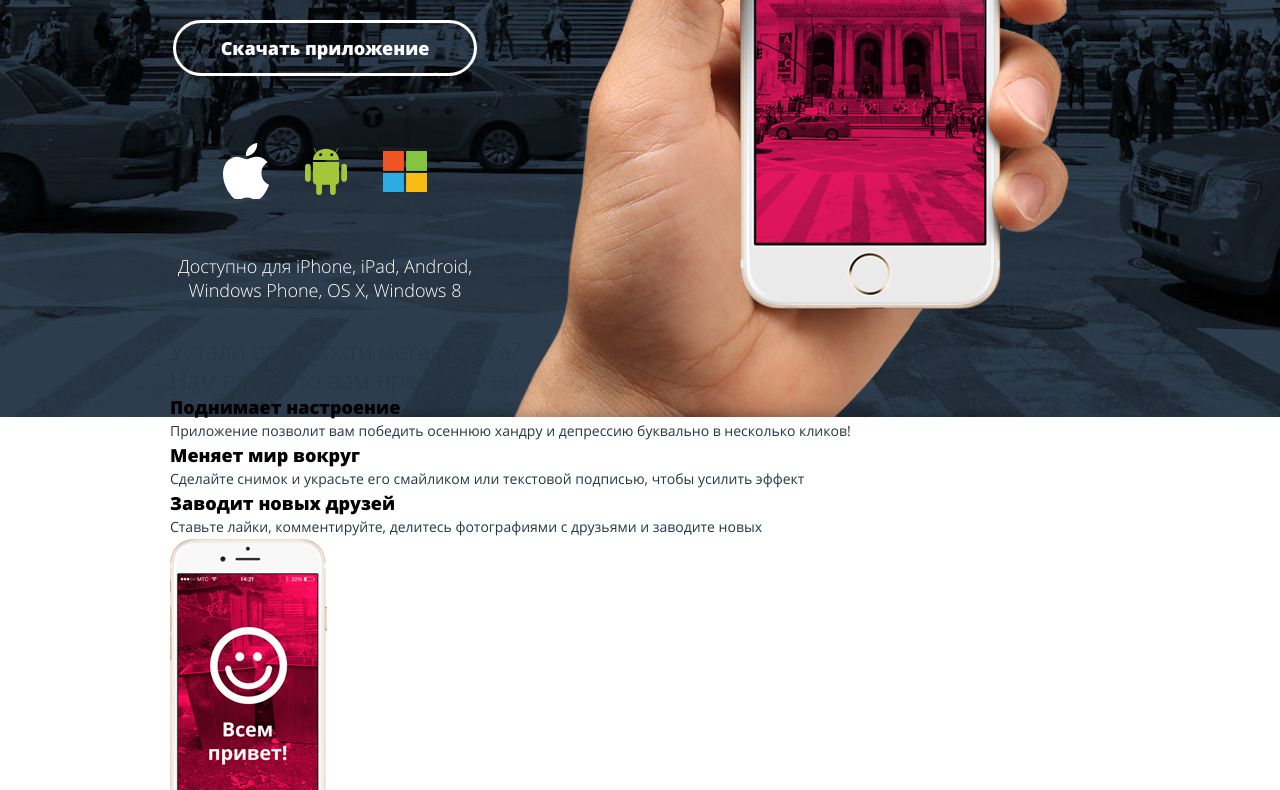
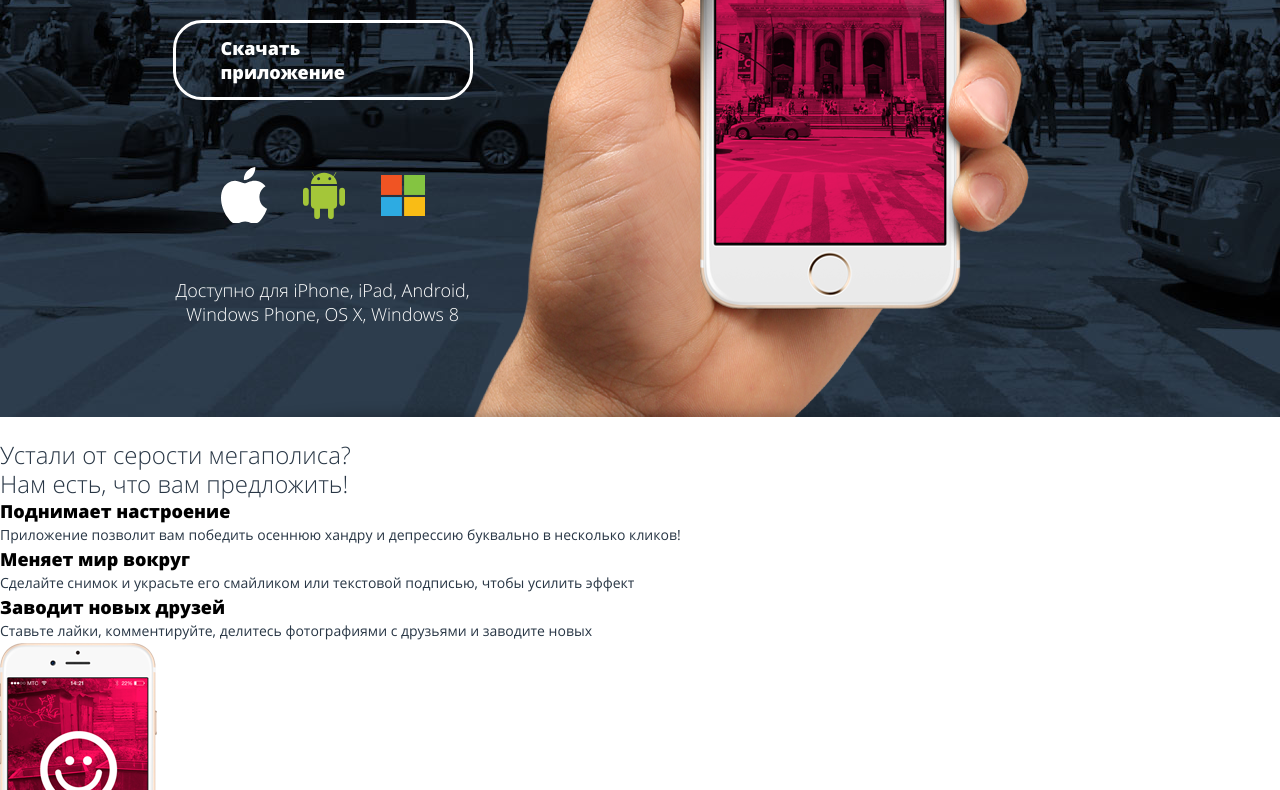
Before and after one commit to DmitryGytnikov/1477249-pink-20, a website: page source/index.html in a window 1280 px wide. Shown: the part 436-1226 px from the top of the page. Drawn offline with nearby package versions, Linux system fonts and the light colour scheme; files that its build step writes are made by us from their sources.

Commit message:
Исправляет верстку блока .title на index.html

```diff
--- a/source/index.html
+++ b/source/index.html
@@ -62,6 +62,8 @@
       </div>
     </div>
 
+    <div class="title__download--container">
+
       <div class="title__download download">
         <h2 class="visually-hidden">Скачать приложение Pink</h2>
         <a class="download__btn" href="https://www.apple.com/ru/ios/app-store/" target="_blank">
@@ -89,7 +91,8 @@
         </p>
       </div>
 
-    <div class="container">
+    </div>
+
 
       <section class="advanteges">
         <h2 class="visually-hidden">Преимущества Pink</h2>
@@ -154,7 +157,6 @@
         </ul>
       </div>
 
-    </div>
 
   </main>
   <footer class="footer">
--- a/source/sass/blocks/advanteges.scss
+++ b/source/sass/blocks/advanteges.scss
@@ -38,3 +38,15 @@
     background-position: 0 0;
   }
 }
+
+@media (min-width: 660px) {
+  .advanteges {
+    padding-top: 75px;
+  }
+}
+
+@media (min-width: 980px) {
+  .advanteges {
+    padding-top: 80px;
+  }
+}
--- a/source/sass/blocks/download.scss
+++ b/source/sass/blocks/download.scss
@@ -84,7 +84,7 @@
 @media (min-width: 660px) {
   .download {
     background-color: transparent;
-    margin-left: -310px;
+    width: 300px;
   }
 
   .download__btn {
@@ -104,10 +104,6 @@
 }
 
 @media (min-width: 980px) {
-  .download {
-    margin-left: -630px;
-  }
-
   .download__btn {
     margin-bottom: 67px;
   }
--- a/source/sass/blocks/title.scss
+++ b/source/sass/blocks/title.scss
@@ -24,7 +24,7 @@
   }
 }
 
-@media (min-width: 320px) {
+@media (min-width: 321px) {
   .title {
     background-image: url("../img/bg-back-tablet@1x.jpg");
   }
@@ -45,11 +45,16 @@
     line-height: 48px;
 
     &::before {
-      width: 660px;
+      width: 650px;
       height: 545px;
       background-image: url("../img/iphone-hand-tablet@1x.png");
       left: -52px;
     }
+  }
+
+  .title__download--container {
+    width: 620px;
+    margin: 0 auto;
   }
 
   .title__download {
@@ -65,24 +70,29 @@
   }
 
   .title_container {
-    width: auto;
-    max-width: 980px;
+    max-width: 940px;
+    width: 100%;
   }
 
   .title__text {
-    padding: 216px 0 433px 34px;
+    padding: 216px 0 433px 17px;
     font-size: 50px;
     line-height: 68px;
     max-width: 300px;
 
     &::before {
-      width: 1050px;
+      width: 930px;
       height: 645px;
       background-image: url("../img/iphone-hand-desktop@1x.png");
       left: 35px;
     }
   }
 
+  .title__download--container {
+    max-width: 935px;
+    width: 100%;
+  }
+
   .title__download {
     margin-top: -425px;
   }
```
Lines whose indentation alone changed are shown as unchanged.
